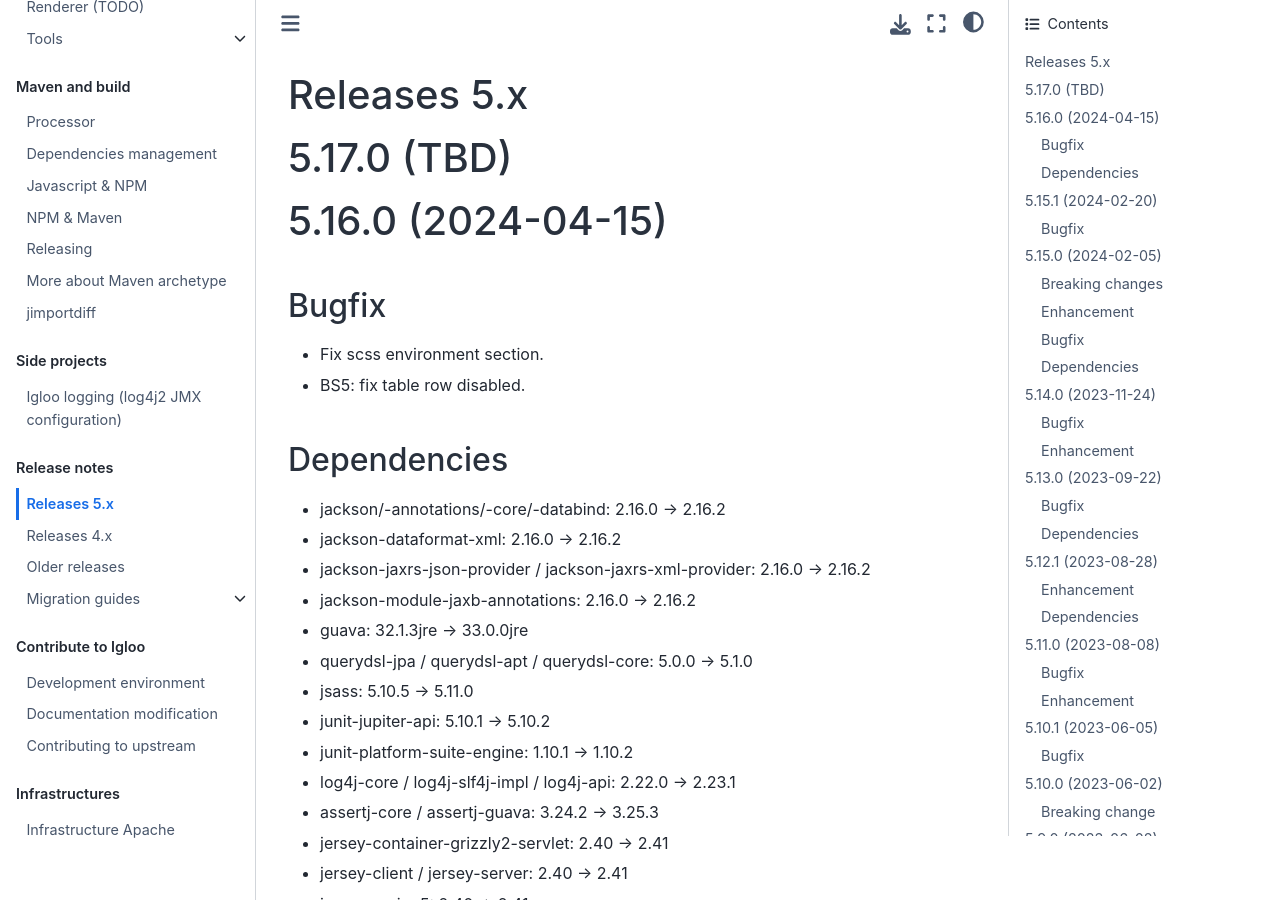
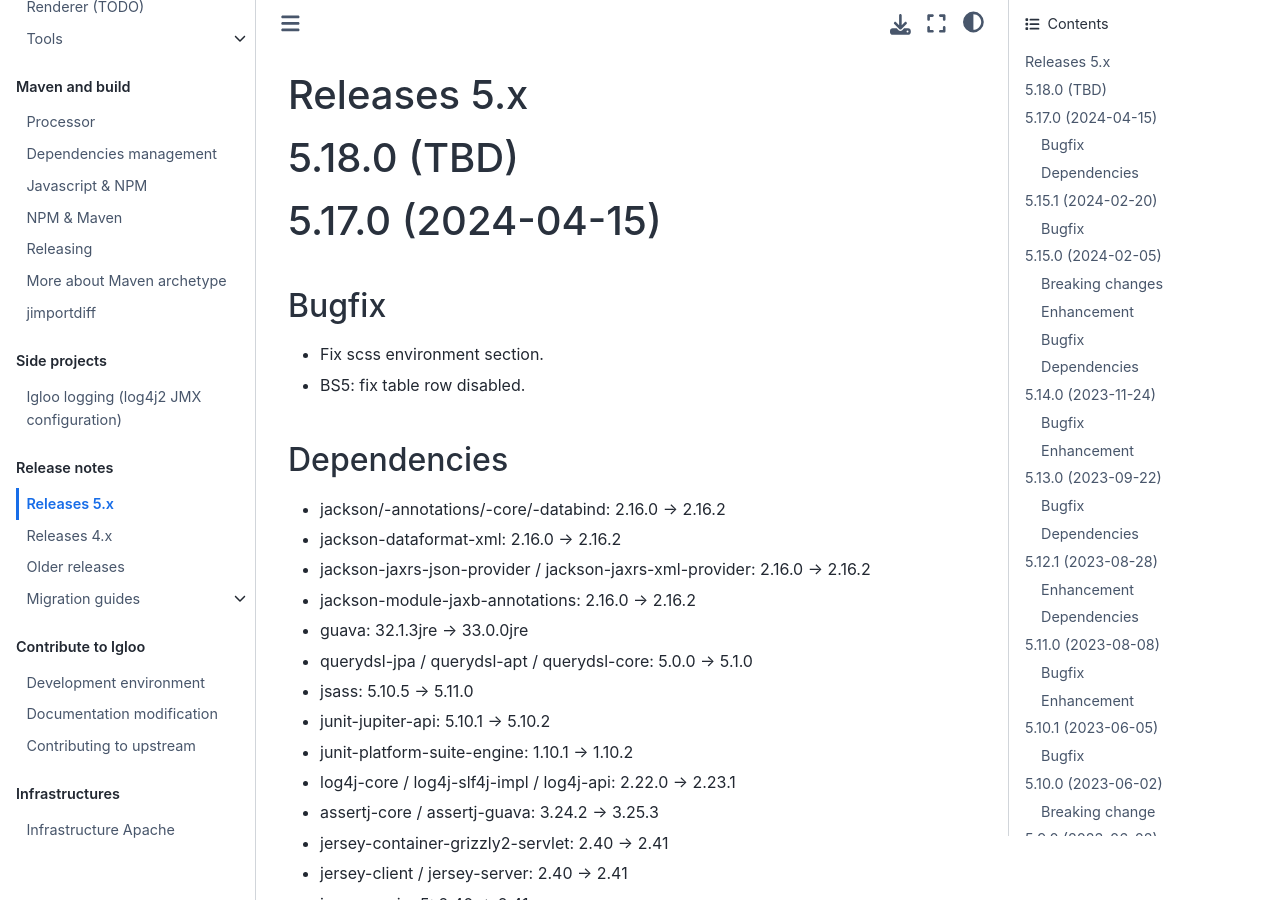
Before and after one commit to igloo-project/igloo-doc, a Sphinx documentation site: the page built from source/release-notes/releases-5.x.md, in a window 1280 px wide and 900 px high. Built offline with Sphinx 7.4.7 and the Sphinx Book theme 1.1.4, drawn with Linux system fonts in a browser that asks for light colours.

Commit message:
Changelog 5.17.0

```diff
--- a/source/release-notes/releases-5.x.md
+++ b/source/release-notes/releases-5.x.md
@@ -1,12 +1,12 @@
 # Releases 5.x
+
+(v5.18.0)=
+
+# 5.18.0 (TBD)
 
 (v5.17.0)=
 
-# 5.17.0 (TBD)
-
-(v5.16.0)=
-
-# 5.16.0 (2024-04-15)
+# 5.17.0 (2024-04-15)
 
 ## Bugfix
 
```
